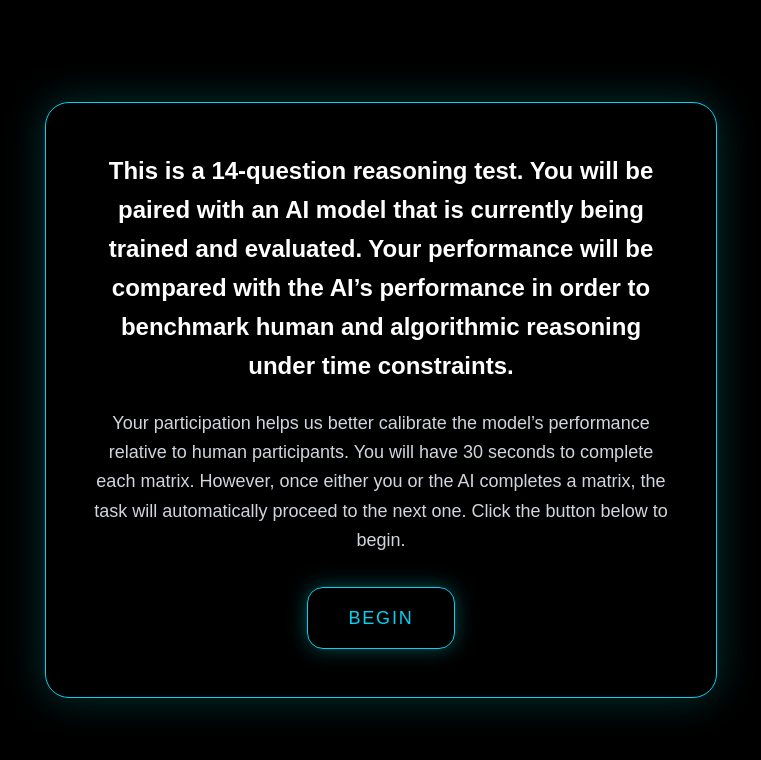
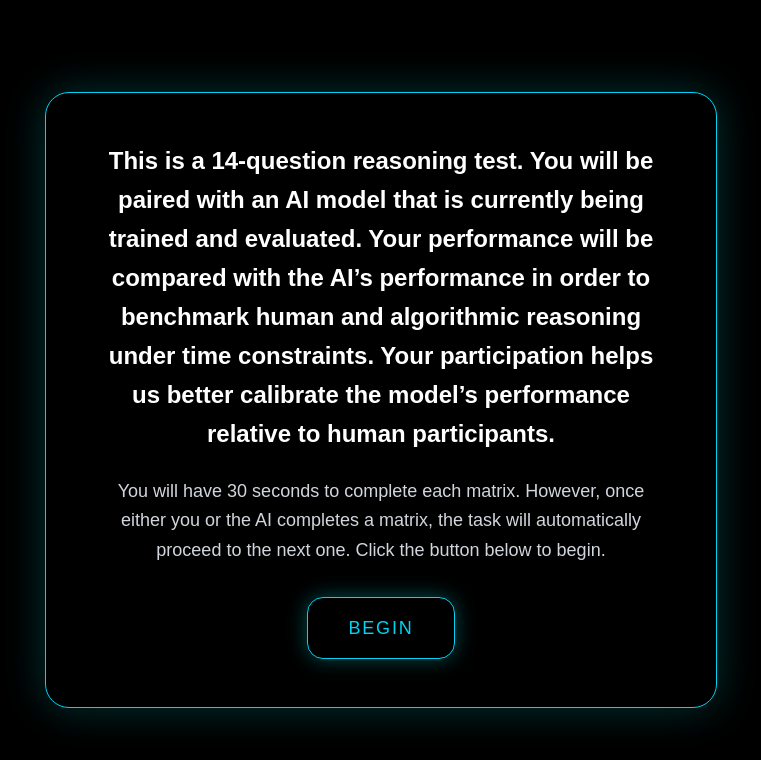
Before and after one commit to JiyeSun/compexp, a Next.js app: page / in a window 1280 px wide. Shown: the top 760 px of the page, without its empty margins (259-1020 px from the left). Built offline with nearby package versions, Linux system fonts and the light colour scheme.

Commit message:
Remove duplicate sentence from page description

```diff
--- a/app/page.tsx
+++ b/app/page.tsx
@@ -145,11 +145,11 @@ export default function Home() {
             This is a 14-question reasoning test.
             You will be paired with an AI model that is currently being trained and evaluated.
             Your performance will be compared with the AI’s performance in order to benchmark human and algorithmic reasoning under time constraints.
+            Your participation helps us better calibrate the model’s performance relative to human participants.
           </h1>
 
           {/* Description */}
           <p className="text-gray-300 leading-relaxed mb-8 text-lg max-w-xl mx-auto">
-            Your participation helps us better calibrate the model’s performance relative to human participants.
             You will have 30 seconds to complete each matrix. However, once either you or the AI completes a matrix, the task will automatically proceed to the next one.
             Click the button below to begin.
           </p>
```
